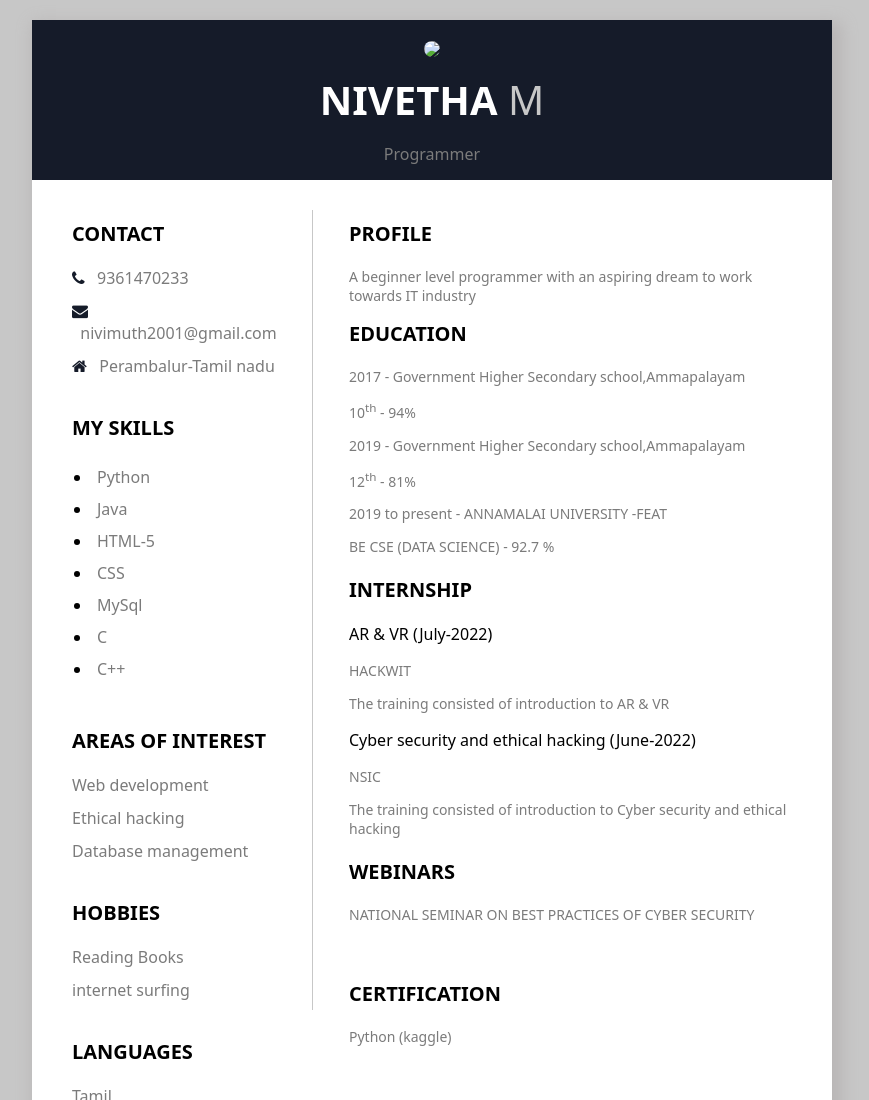
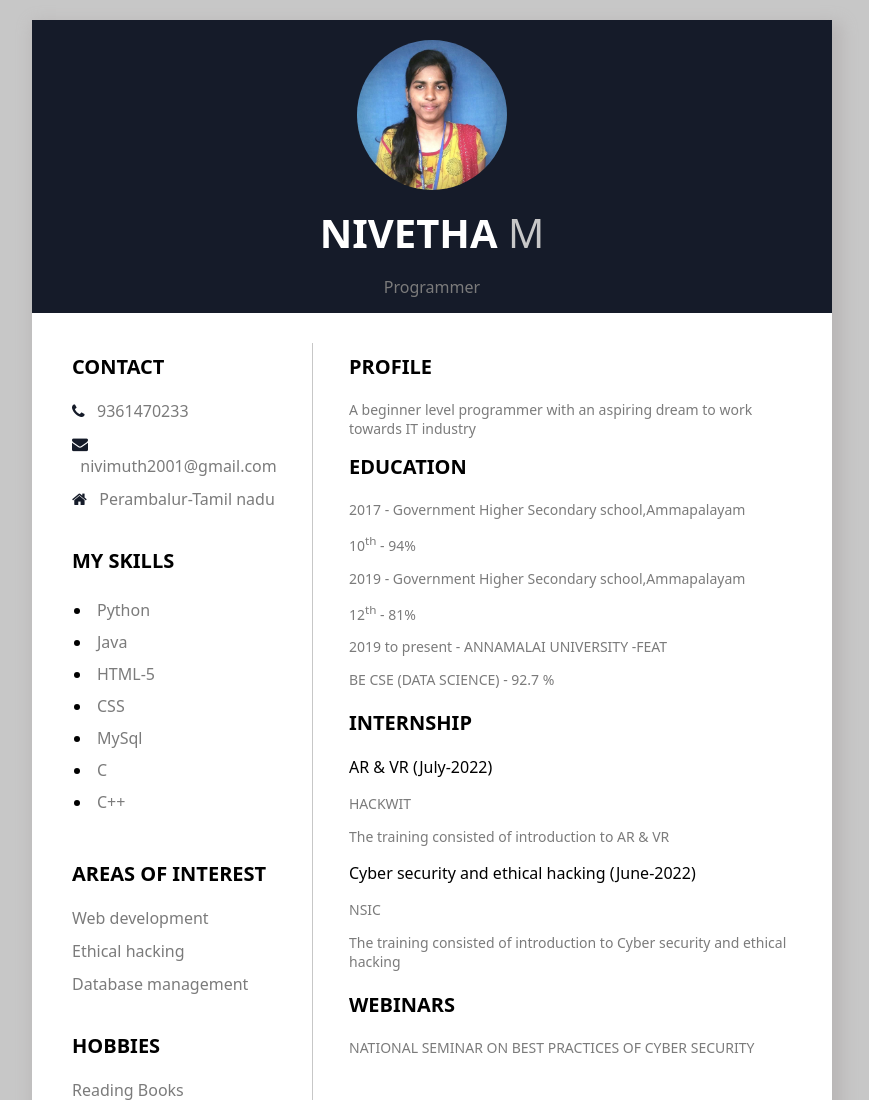
Before and after one commit to jegan4/RESUME, a plain HTML site: page NIVETHA/index.html in a window 1280 px wide. Shown: the top 1100 px of the page, without its empty margins (208-1077 px from the left). Drawn offline with Linux system fonts and the light colour scheme; files that its build step writes are made by us from their sources.

Commit message:
Update index.html

```diff
--- a/NIVETHA/index.html
+++ b/NIVETHA/index.html
@@ -10,7 +10,7 @@
 
 	<div class="main">
 		<div class="top-section">
-			<img src="image/profile.jpeg" class="profile" />
+			<img src="profile.jpeg" class="profile" />
 			<p class="p1">NIVETHA <span>M</span></p>
 			<p class="p3">Programmer</p>
 		</div>
```
